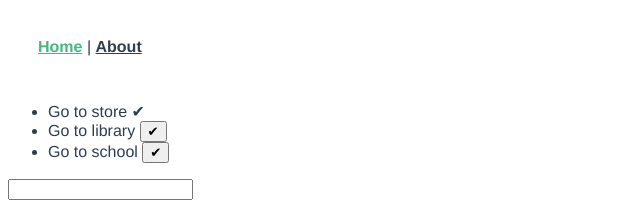
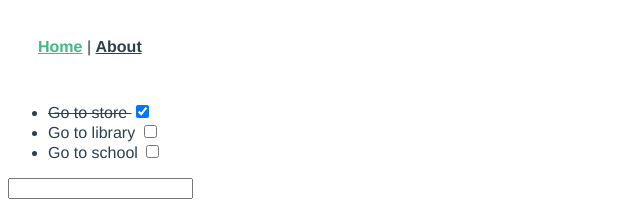
Before and after one commit to gravitano/vue-ts-todos, a Vue app: page / in a window 1280 px wide. Shown: the top 213 px of the page, without its empty margins (0-640 px from the left). Built offline with nearby package versions, Linux system fonts and the light colour scheme.

Commit message:
change "markAsCompleted" with toggleCompleted and change UI

```diff
--- a/src/views/Todos.vue
+++ b/src/views/Todos.vue
@@ -2,20 +2,30 @@
   <div>
     <ul>
       <li v-for="todo in todos" :key="todo.title">
-        {{ todo.title }}
-        <button
-          v-if="!todo.completed"
-          title="Mark as completed"
-          @click="markAsCompleted(todo)"
-        >
-          &#10004;
-        </button>
-        <span
-          title="Mark as uncompleted"
-          @click="markAsUncompleted(todo)"
-          v-else
-          >&#10004;</span
-        >
+        <s v-if="todo.completed">
+          {{ todo.title }}
+        </s>
+        <span v-else>
+          {{ todo.title }}
+        </span>
+        <input
+          type="checkbox"
+          v-model="todo.completed"
+          @click="toggleCompleted(todo)"
+        />
+        <!--        <button-->
+        <!--          v-if="!todo.completed"-->
+        <!--          title="Mark as completed"-->
+        <!--          @click="markAsCompleted(todo)"-->
+        <!--        >-->
+        <!--          &#10004;-->
+        <!--        </button>-->
+        <!--        <span-->
+        <!--          title="Mark as uncompleted"-->
+        <!--          @click="markAsUncompleted(todo)"-->
+        <!--          v-else-->
+        <!--          >&#10004;</span-->
+        <!--        >-->
       </li>
     </ul>
     <input type="text" v-model="newTodo" @keydown.enter="addTodo" />
@@ -58,6 +68,10 @@ export default class Todos extends Vue {
   markAsUncompleted(todo) {
     todo.completed = false;
   }
+
+  toggleCompleted(todo) {
+    todo.completed = !todo.completed;
+  }
 }
 </script>
 
```
